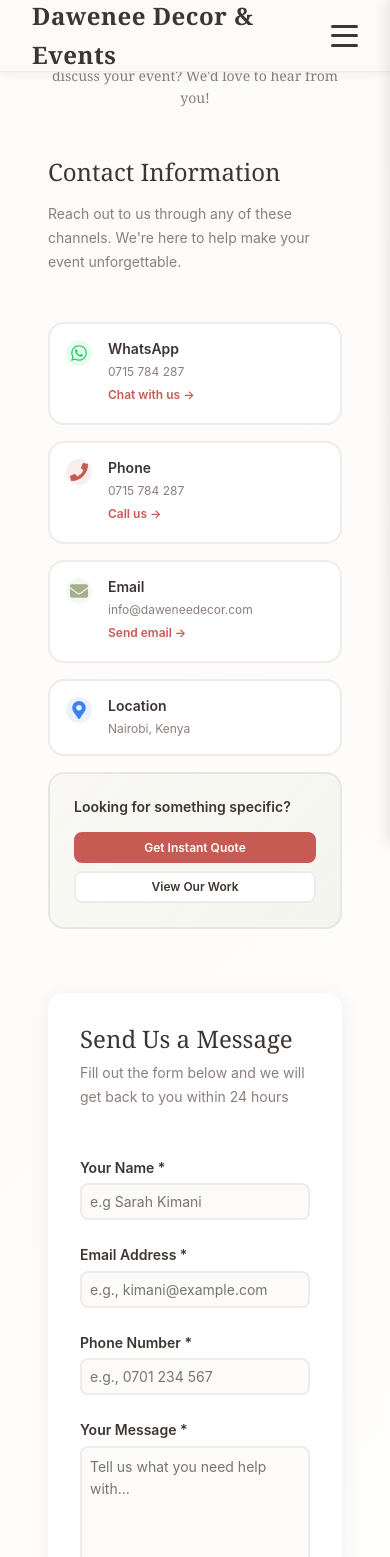
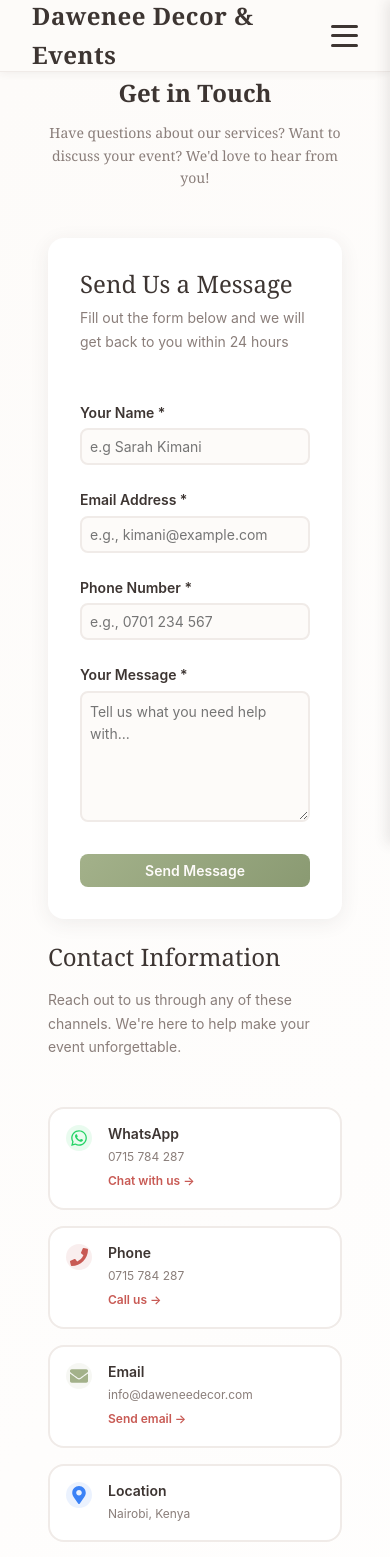
Before and after one commit to edubew/dawenee, a React (Vite) app: page /contact in a window 390 px wide. Shown: the top 1557 px of the page. Built offline with nearby package versions, Linux system fonts and the light colour scheme.

Commit message:
fix: Contact page grid layout for desktop and tablet

```diff
--- a/src/pages/Contact/Contact.jsx
+++ b/src/pages/Contact/Contact.jsx
@@ -254,6 +254,7 @@
                   </div>
                 </div>
               </div>
+            </div>
 
             <div className="booking__form-section">
               <h2 className="booking__form-title">Send Us a Message</h2>
@@ -356,7 +357,6 @@
               </form>
             </div>
           </div>
-          </div>
 
           {submitStatus === "success" && (
             <div className="booking__message booking__message--success">
--- a/src/pages/Contact/Contact.scss
+++ b/src/pages/Contact/Contact.scss
@@ -9,10 +9,12 @@
   padding: $space-5xl 0;
 
   @media (max-width: 768px) {
+    margin-top: $space-2xl;
     padding: $space-3xl 0 $space-4xl;
   }
 
   @media (max-width: 480px) {
+    margin-top: $space-4xl;
     padding: 0 $space-md;
   }
 
@@ -57,22 +59,21 @@
     display: grid;
     grid-template-columns: 400px 1fr;
     gap: $space-4xl;
-    max-width: 1200px;
     margin: 0 auto;
 
     @media (max-width: 768px) {
-      grid-template-columns: 350px 1fr;
-      gap: $space-3xl;
+      grid-template-columns: 300px 1fr;
+      gap: $space-xl;
     }
 
-    @media (max-width: 480px) {
+    @media (max-width: 540px) {
       grid-template-columns: 1fr;
-      gap: $space-3xl;
+      gap: $space-lg;
     }
   }
 
   &__info {
-    @media (max-width: 480px) {
+    @media (max-width: 540px) {
       order: 2;
     }
   }
@@ -160,7 +161,7 @@
       font-size: $size-lg;
     }
 
-    @media (max-width: 768px) {
+    @media (max-width: 480px) {
       width: 26px;
       height: 26px;
       font-size: $size-md;
@@ -235,7 +236,7 @@
     border: 2px solid rgba($sage-green, 0.2);
 
     @media (max-width: 768px) {
-      padding: $space-lg;
+      padding: $space-md;
     }
   }
 
@@ -302,7 +303,11 @@
     padding: $space-3xl;
     box-shadow: 0 4px 20px rgba($warm-charcoal, 0.08);
 
-    @media (max-width: 480px) {
+    @media (max-width: 768px) {
+      padding: $space-md;
+    }
+
+    @media (max-width: 540px) {
       padding: $space-xl;
       order: 1;
     }
@@ -330,21 +335,6 @@
       font-size: $size-sm;
     }
   }
-
-  // &__form {
-  //   background: $warm-white;
-  //   padding: $space-2xl;
-  //   border-radius: $border-radius-lg;
-  //   box-shadow: 0 4px 16px rgba($warm-charcoal, 0.08);
-
-  //   @media (max-width: 768px) {
-  //     padding: $space-xl;
-  //   }
-
-  //   @media (max-width: 480px) {
-  //     padding: $space-lg;
-  //   }
-  // }
 
   &__field {
     margin-bottom: $space-xl;
```
Lines whose indentation alone changed are shown as unchanged.
